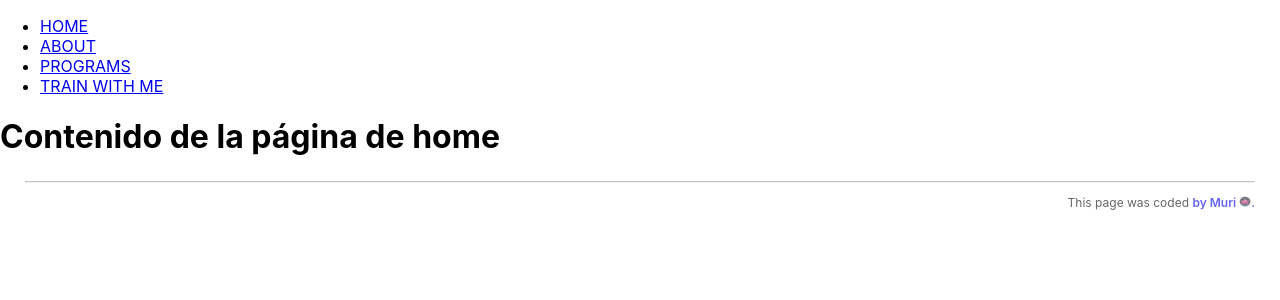
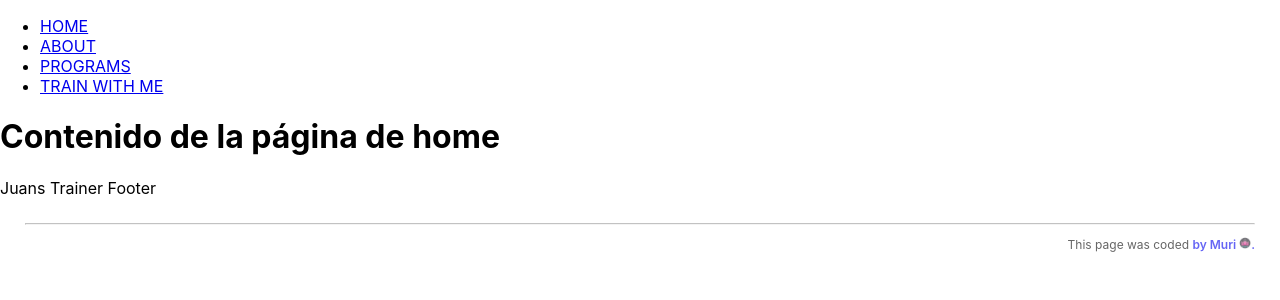
Before and after one commit to MurielCristina/juans.trainer, a React (Create React App) app: page /PageHome in a window 1280 px wide. Shown: the top 300 px of the page. Built offline with nearby package versions, Linux system fonts and the light colour scheme.

Commit message:
Added "SectionFooteJuansTrainer" component

```diff
--- /dev/null
+++ b/src/SectionFooterJuansTrainer.js
@@ -0,0 +1,5 @@
+import React from "react";
+
+export default function SectionFooteJuansTrainer() {
+  return <div className="SectionFooteJuansTrainer">Juans Trainer Footer</div>;
+}
--- a/src/pages/PageHome.js
+++ b/src/pages/PageHome.js
@@ -1,7 +1,7 @@
 import React from "react";
 
 import Navbar from "../components/Navbar";
-
+import SectionFooteJuansTrainer from "../SectionFooterJuansTrainer";
 import SectionFooterMuri from "../SectionFooterMuri";
 
 export default function PageHome() {
@@ -9,6 +9,7 @@ export default function PageHome() {
     <div className="PageHome">
       <Navbar />
       <h1>Contenido de la página de home</h1>
+      <SectionFooteJuansTrainer />
       <SectionFooterMuri />
     </div>
   );
```
